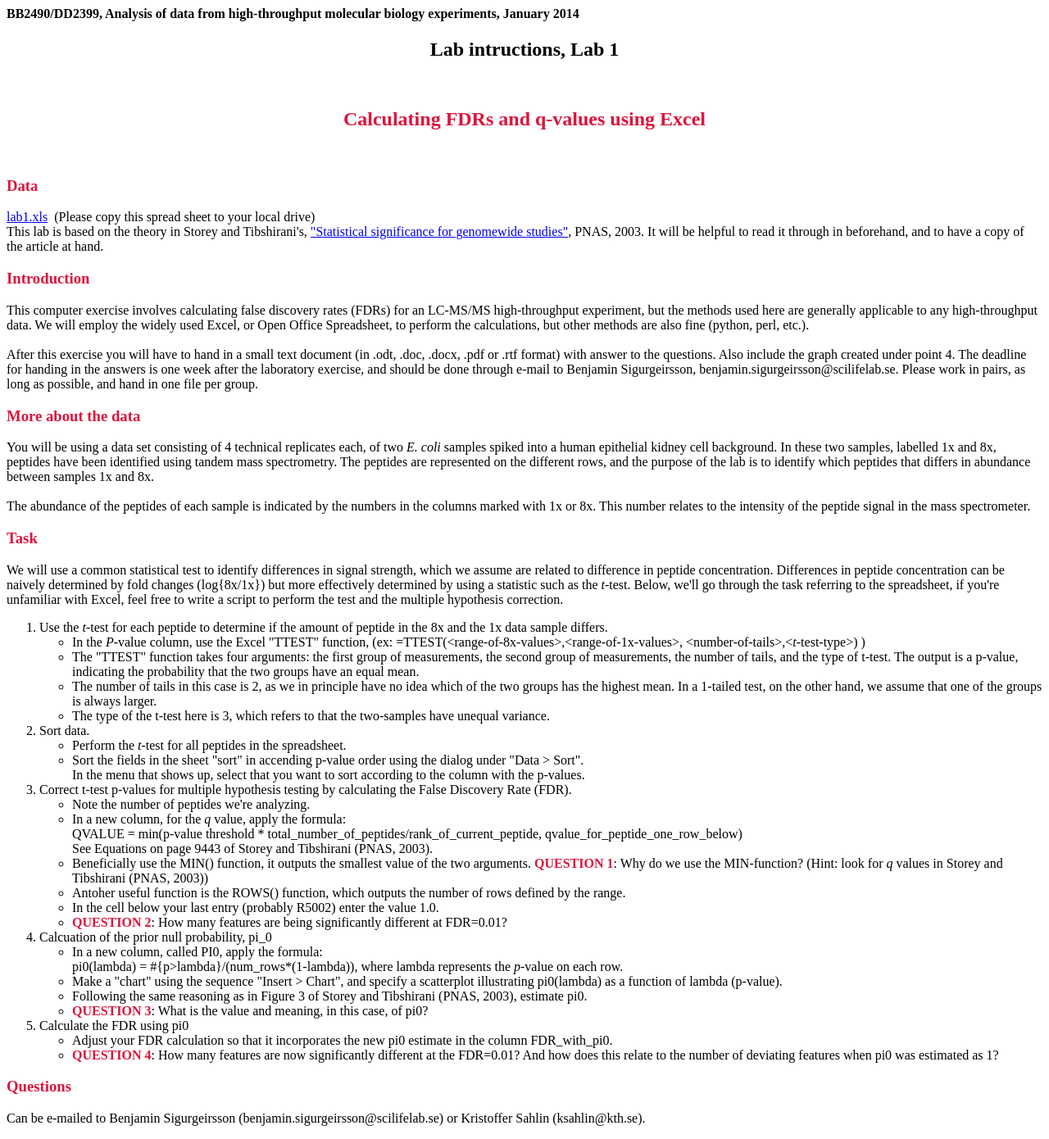
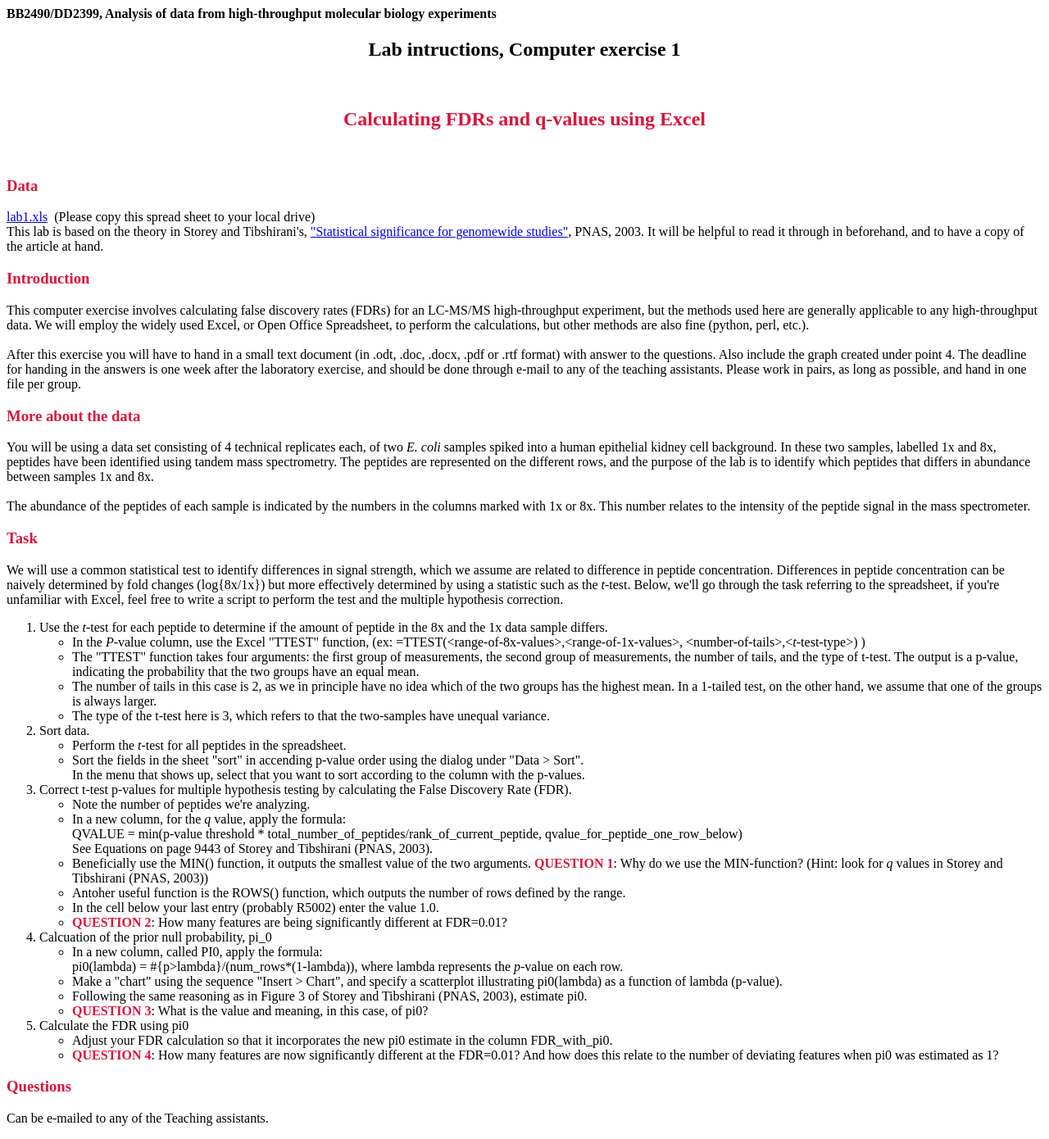
Before and after one commit to statisticalbiotechnology/bb2490, a plain HTML site: page computer_exercises/lab1/index.html in a window 1280 px wide. Shown: the whole page at 82% size. Drawn offline with Linux system fonts and the light colour scheme.

Commit message:
Removed Names and dates, to make the exercise directly reusable

```diff
--- a/computer_exercises/lab1/index.html
+++ b/computer_exercises/lab1/index.html
@@ -1,10 +1,10 @@
 <html><head>
 <meta http-equiv="content-type" content="text/html; charset=ISO-8859-1">
 
-	<title>Lab intructions, Lab 1</title>
+	<title>Lab intructions, Computer exercise 1</title>
 </head><body>
-<h4>BB2490/DD2399, Analysis of data from high-throughput molecular biology experiments, January 2014</h4>
-<h2 align="center">Lab intructions, Lab 1</h2><br>
+<h4>BB2490/DD2399, Analysis of data from high-throughput molecular biology experiments</h4>
+<h2 align="center">Lab intructions, Computer exercise 1</h2><br>
 <font color="Crimson"><h2 align="center">Calculating FDRs and q-values using Excel</h2></font><br>
 
 
@@ -21,7 +21,7 @@ Open Office Spreadsheet, to perform the calculations, but other methods are also
 
 After this exercise you will have to hand in a small text document (in .odt, .doc, .docx, .pdf or .rtf format) with answer to the questions.
 Also include the graph created under point 4. The deadline for handing in the answers is one week after the laboratory exercise, and should be
-done through e-mail to Benjamin Sigurgeirsson, benjamin.sigurgeirsson@scilifelab.se.
+done through e-mail to any of the teaching assistants.
 
 Please work in pairs, as long as possible, and hand in one file per group.
 
@@ -94,6 +94,6 @@ write a script to perform the test and the multiple hypothesis correction.</p>
 </ol>
 
 <font color="Crimson"><h3>Questions</h3></font>
-<p>Can be e-mailed to Benjamin Sigurgeirsson (benjamin.sigurgeirsson@scilifelab.se) or Kristoffer Sahlin (ksahlin@kth.se).
+<p>Can be e-mailed to any of the Teaching assistants.
 
 </body></html>
```
Also changed, not shown: index.html (+1 -1 lines).
